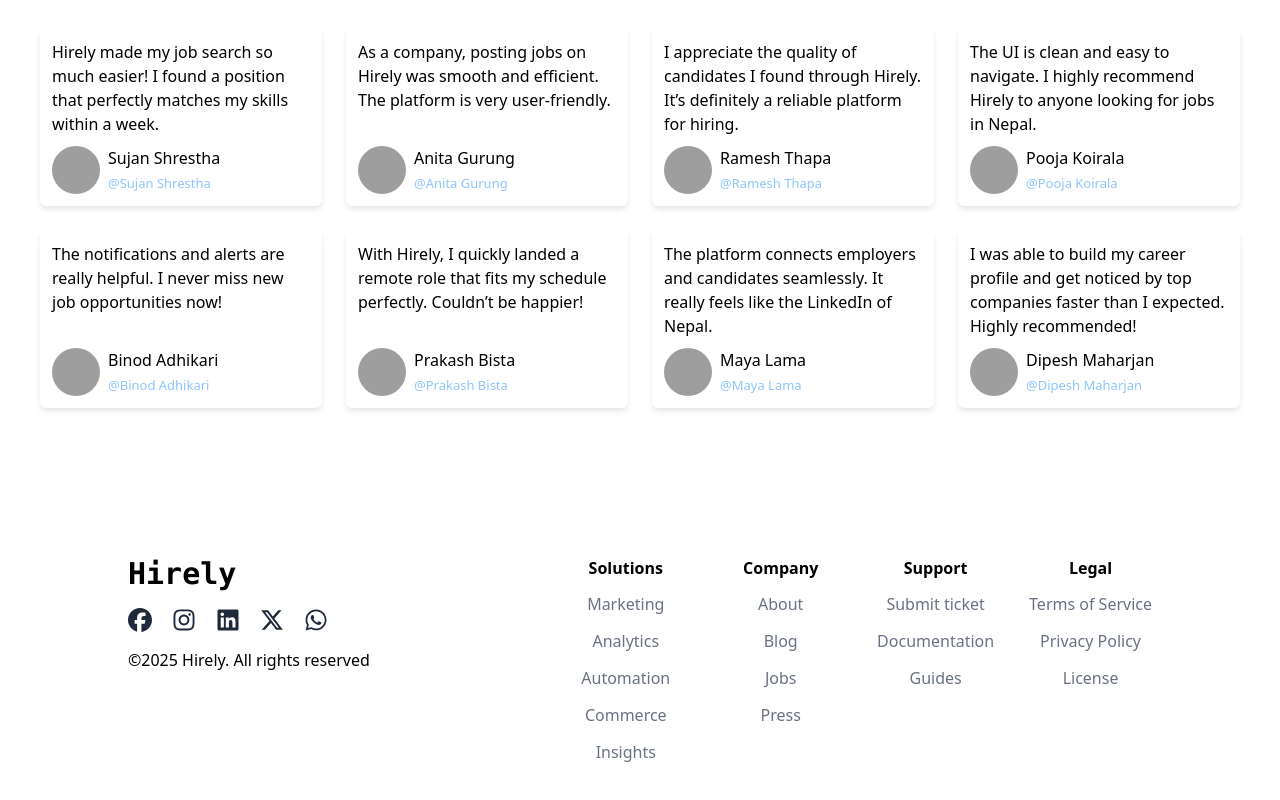
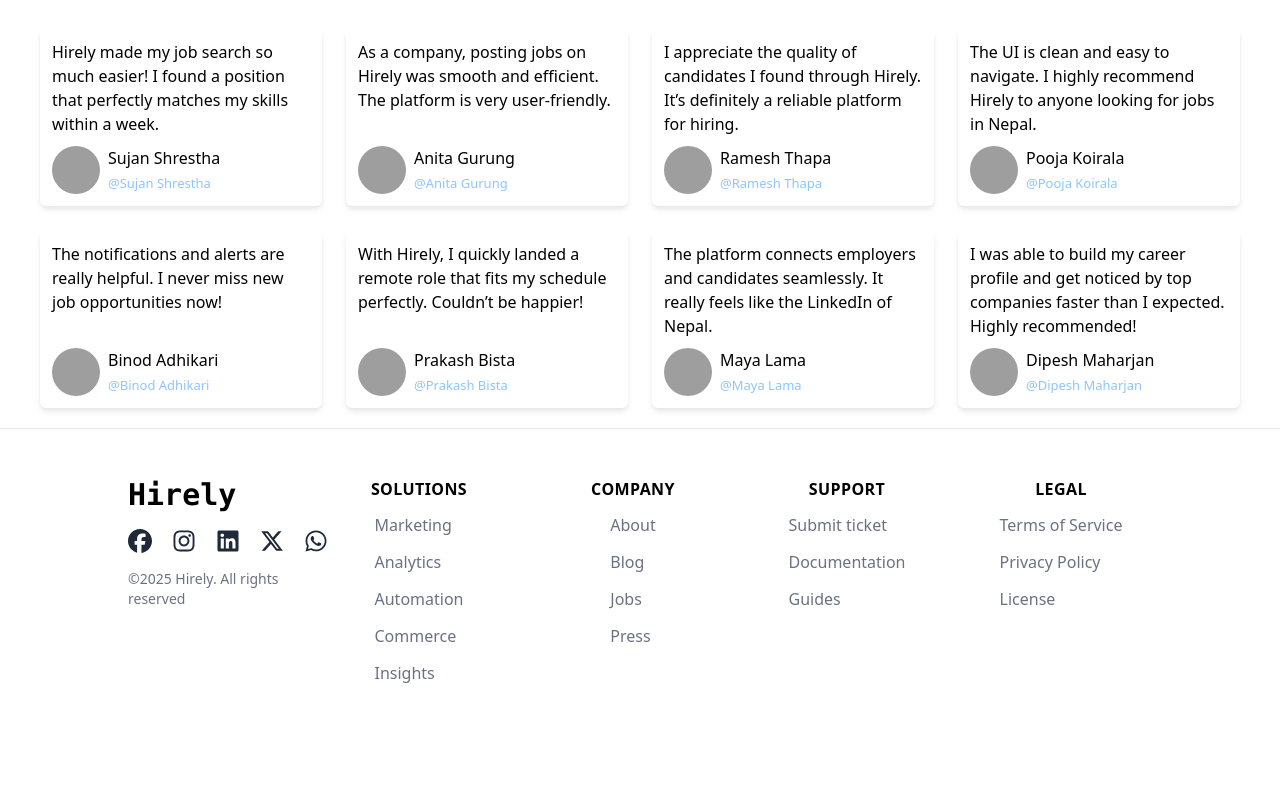
Before and after one commit to paldentitung/Hirely-website, a React (Vite) app: page /home in a window 1280 px wide. Shown: the part 2495-3295 px from the top of the page. Built offline with nearby package versions, Linux system fonts and the light colour scheme; grey boxes are pictures that could not be loaded.

Commit message:
footer content to start

```diff
--- a/src/Components/Footer.jsx
+++ b/src/Components/Footer.jsx
@@ -7,99 +7,106 @@ import {
   FaWhatsapp,
   FaLinkedin,
   FaFacebook,
-} from "react-icons/fa6"; // <-- important: use fa6 for latest
+} from "react-icons/fa6"; // latest Font Awesome 6
 
 export const Footer = () => {
   return (
     <>
-      <div className="h-auto md:h-[60vh] ">
-        <div className="flex flex-col md:flex-row space-y-5 w-full p-[10%] justify-between">
+      <div className="h-auto md:h-[60vh] border-t border-gray-200 dark:border-gray-700">
+        <div className="flex flex-col md:flex-row space-y-10 md:space-y-0 w-full px-[10%] py-12 justify-between">
           {/* Left Section */}
-          <div className="flex gap-4 flex-col">
+          <div className="flex flex-col gap-4 items-start">
             <Title title="Hirely" />
             <div className="flex gap-5">
-              <FaFacebook className="text-2xl text-gray-800 hover:text-blue-600 transition-colors duration-300 hover:scale-110 hover:cursor-pointer" />
-              <FaInstagram className="text-2xl text-gray-800  hover:scale-110 hover:cursor-pointer hover:text-pink-500 transition-colors duration-300" />
-              <FaLinkedin className="text-2xl text-gray-800  hover:scale-110 hover:cursor-pointer hover:text-blue-700 transition-colors duration-300" />
-              <FaXTwitter
-                className="text-2xl text-gray-800  hover:scale-110 hover:cursor-pointer
-              hover:text-black dark:hover:text-black transition-colors duration-300"
-              />
-              <FaWhatsapp className="text-2xl text-gray-800  hover:scale-110 hover:cursor-pointer hover:text-green-600 transition-colors duration-300" />
+              <FaFacebook className="text-2xl text-gray-800 dark:text-gray-300 hover:text-blue-600 hover:scale-110 cursor-pointer transition-all duration-300" />
+              <FaInstagram className="text-2xl text-gray-800 dark:text-gray-300 hover:text-pink-500 hover:scale-110 cursor-pointer transition-all duration-300" />
+              <FaLinkedin className="text-2xl text-gray-800 dark:text-gray-300 hover:text-blue-700 hover:scale-110 cursor-pointer transition-all duration-300" />
+              <FaXTwitter className="text-2xl text-gray-800 dark:text-gray-300 hover:text-black dark:hover:text-white hover:scale-110 cursor-pointer transition-all duration-300" />
+              <FaWhatsapp className="text-2xl text-gray-800 dark:text-gray-300 hover:text-green-600 hover:scale-110 cursor-pointer transition-all duration-300" />
             </div>
-            <div>&copy;2025 Hirely. All rights reserved</div>
+            <div className="text-gray-500 dark:text-gray-400 text-sm">
+              &copy;2025 Hirely. All rights reserved
+            </div>
           </div>
 
           {/* Right Section */}
-          <div className="grid grid-cols-1 md:grid-cols-2 lg:grid-cols-4 gap-8">
+          <div className="grid grid-cols-1 md:grid-cols-2 lg:grid-cols-4 gap-8 w-full">
             {/* Solutions */}
-            <div className="flex flex-col space-y-3 justify-center  items-center">
-              <span className="font-semibold">Solutions</span>
-              <ul className="flex flex-col space-y-3 justify-center items-center">
-                <li className="text-gray-500 transition-all duration-300 hover:cursor-pointer border-b border-transparent hover:border-gray-500">
+            <div className="flex flex-col space-y-3 items-start md:items-center">
+              <span className="font-semibold uppercase tracking-wide">
+                Solutions
+              </span>
+              <ul className="flex flex-col space-y-3">
+                <li className="text-gray-500 dark:text-gray-400 hover:text-gray-800 dark:hover:text-gray-200 cursor-pointer transition-colors duration-300 border-b border-transparent hover:border-gray-500">
                   Marketing
                 </li>
-                <li className="text-gray-500 transition-all duration-300 hover:cursor-pointer border-b border-transparent hover:border-gray-500">
+                <li className="text-gray-500 dark:text-gray-400 hover:text-gray-800 dark:hover:text-gray-200 cursor-pointer transition-colors duration-300 border-b border-transparent hover:border-gray-500">
                   Analytics
                 </li>
-                <li className="text-gray-500 transition-all duration-300 hover:cursor-pointer border-b border-transparent hover:border-gray-500">
+                <li className="text-gray-500 dark:text-gray-400 hover:text-gray-800 dark:hover:text-gray-200 cursor-pointer transition-colors duration-300 border-b border-transparent hover:border-gray-500">
                   Automation
                 </li>
-                <li className="text-gray-500 transition-all duration-300 hover:cursor-pointer border-b border-transparent hover:border-gray-500">
+                <li className="text-gray-500 dark:text-gray-400 hover:text-gray-800 dark:hover:text-gray-200 cursor-pointer transition-colors duration-300 border-b border-transparent hover:border-gray-500">
                   Commerce
                 </li>
-                <li className="text-gray-500 transition-all duration-300 hover:cursor-pointer border-b border-transparent hover:border-gray-500">
+                <li className="text-gray-500 dark:text-gray-400 hover:text-gray-800 dark:hover:text-gray-200 cursor-pointer transition-colors duration-300 border-b border-transparent hover:border-gray-500">
                   Insights
                 </li>
               </ul>
             </div>
 
             {/* Company */}
-            <div className="flex flex-col space-y-3  items-center">
-              <span className="font-semibold">Company</span>
-              <ul className="flex flex-col space-y-3 justify-center items-center">
-                <li className="text-gray-500 transition-all duration-300 hover:cursor-pointer border-b border-transparent hover:border-gray-500">
+            <div className="flex flex-col space-y-3 items-start md:items-center">
+              <span className="font-semibold uppercase tracking-wide">
+                Company
+              </span>
+              <ul className="flex flex-col space-y-3">
+                <li className="text-gray-500 dark:text-gray-400 hover:text-gray-800 dark:hover:text-gray-200 cursor-pointer transition-colors duration-300 border-b border-transparent hover:border-gray-500">
                   About
                 </li>
-                <li className="text-gray-500 transition-all duration-300 hover:cursor-pointer border-b border-transparent hover:border-gray-500">
+                <li className="text-gray-500 dark:text-gray-400 hover:text-gray-800 dark:hover:text-gray-200 cursor-pointer transition-colors duration-300 border-b border-transparent hover:border-gray-500">
                   Blog
                 </li>
-                <li className="text-gray-500 transition-all duration-300 hover:cursor-pointer border-b border-transparent hover:border-gray-500">
+                <li className="text-gray-500 dark:text-gray-400 hover:text-gray-800 dark:hover:text-gray-200 cursor-pointer transition-colors duration-300 border-b border-transparent hover:border-gray-500">
                   Jobs
                 </li>
-                <li className="text-gray-500 transition-all duration-300 hover:cursor-pointer border-b border-transparent hover:border-gray-500">
+                <li className="text-gray-500 dark:text-gray-400 hover:text-gray-800 dark:hover:text-gray-200 cursor-pointer transition-colors duration-300 border-b border-transparent hover:border-gray-500">
                   Press
                 </li>
               </ul>
             </div>
 
             {/* Support */}
-            <div className="flex flex-col space-y-3  items-center">
-              <span className="font-semibold">Support</span>
-              <ul className="flex flex-col space-y-3 justify-center items-center">
-                <li className="text-gray-500 transition-all duration-300 hover:cursor-pointer border-b border-transparent hover:border-gray-500">
+            <div className="flex flex-col space-y-3 items-start md:items-center">
+              <span className="font-semibold uppercase tracking-wide">
+                Support
+              </span>
+              <ul className="flex flex-col space-y-3">
+                <li className="text-gray-500 dark:text-gray-400 hover:text-gray-800 dark:hover:text-gray-200 cursor-pointer transition-colors duration-300 border-b border-transparent hover:border-gray-500">
                   Submit ticket
                 </li>
-                <li className="text-gray-500 transition-all duration-300 hover:cursor-pointer border-b border-transparent hover:border-gray-500">
+                <li className="text-gray-500 dark:text-gray-400 hover:text-gray-800 dark:hover:text-gray-200 cursor-pointer transition-colors duration-300 border-b border-transparent hover:border-gray-500">
                   Documentation
                 </li>
-                <li className="text-gray-500 transition-all duration-300 hover:cursor-pointer border-b border-transparent hover:border-gray-500">
+                <li className="text-gray-500 dark:text-gray-400 hover:text-gray-800 dark:hover:text-gray-200 cursor-pointer transition-colors duration-300 border-b border-transparent hover:border-gray-500">
                   Guides
                 </li>
               </ul>
             </div>
 
             {/* Legal */}
-            <div className="flex flex-col space-y-3  items-center">
-              <span className="font-semibold">Legal</span>
-              <ul className="flex flex-col space-y-3 justify-center items-center">
-                <li className="text-gray-500 transition-all duration-300 hover:cursor-pointer border-b border-transparent hover:border-gray-500">
+            <div className="flex flex-col space-y-3 items-start md:items-center">
+              <span className="font-semibold uppercase tracking-wide">
+                Legal
+              </span>
+              <ul className="flex flex-col space-y-3">
+                <li className="text-gray-500 dark:text-gray-400 hover:text-gray-800 dark:hover:text-gray-200 cursor-pointer transition-colors duration-300 border-b border-transparent hover:border-gray-500">
                   Terms of Service
                 </li>
-                <li className="text-gray-500 transition-all duration-300 hover:cursor-pointer border-b border-transparent hover:border-gray-500">
+                <li className="text-gray-500 dark:text-gray-400 hover:text-gray-800 dark:hover:text-gray-200 cursor-pointer transition-colors duration-300 border-b border-transparent hover:border-gray-500">
                   Privacy Policy
                 </li>
-                <li className="text-gray-500 transition-all duration-300 hover:cursor-pointer border-b border-transparent hover:border-gray-500">
+                <li className="text-gray-500 dark:text-gray-400 hover:text-gray-800 dark:hover:text-gray-200 cursor-pointer transition-colors duration-300 border-b border-transparent hover:border-gray-500">
                   License
                 </li>
               </ul>
```
